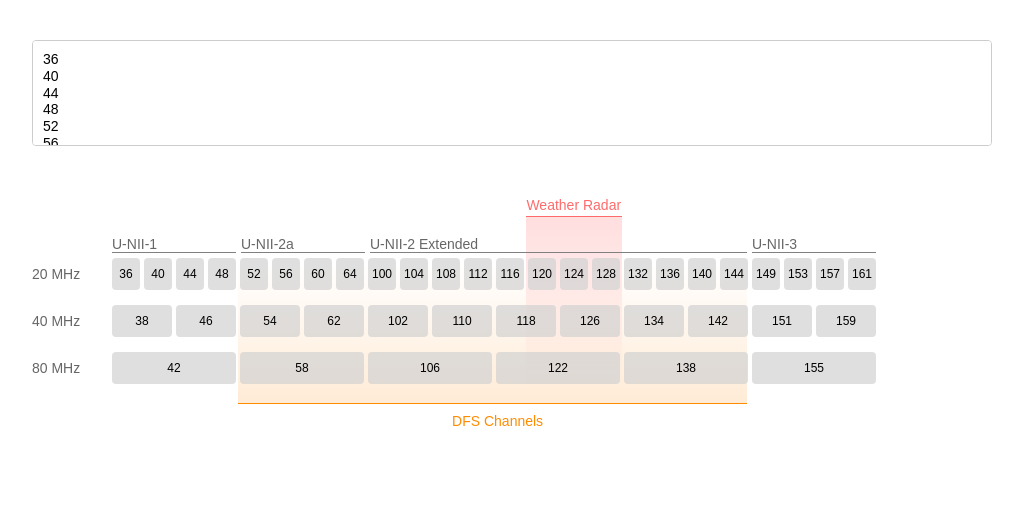
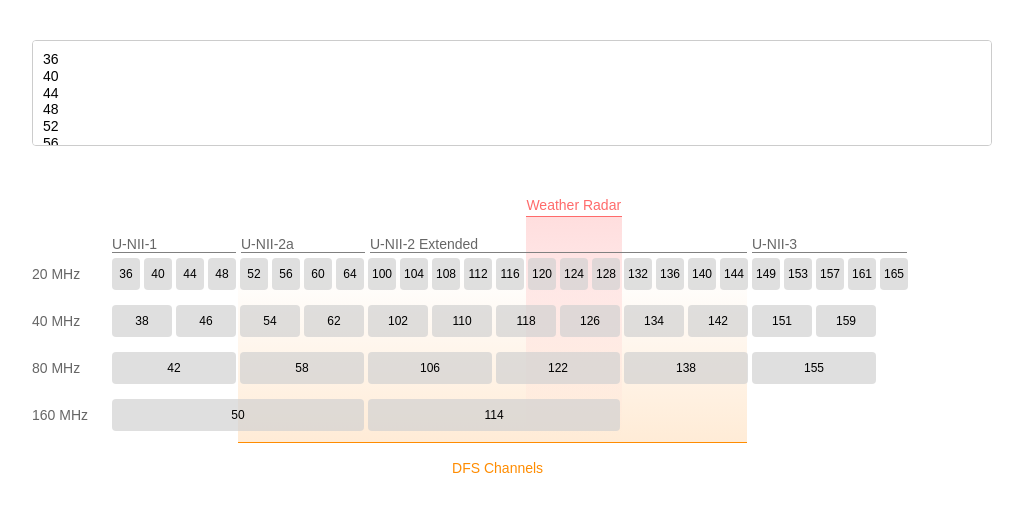
Before and after one commit to jill1180/Interactive_Channel_Diagram, a plain HTML site: page index.html in a window 1280 px wide. Shown: the whole page, without its empty margins (128-1151 px from the left). Drawn offline with Linux system fonts and the light colour scheme.

Commit message:
Add files via upload

```diff
--- a/index.html
+++ b/index.html
@@ -32,7 +32,6 @@
 
         .diagram {
             position: relative;
-/*            overflow-x: auto;*/
             padding-bottom: 40px;
         }
 
@@ -45,7 +44,6 @@
         }
 
         .band-header {
-/*            flex: 1;*/
             z-index: 10;
             margin-right: 5px;
         }
@@ -60,7 +58,7 @@
             width: 377px;
         }
         .band-header.unii3, .unii3::before {
-            width: 124px;
+            width: 155px;
         }
 
         .band-header::before {
@@ -75,7 +73,6 @@
             align-items: center;
             margin-bottom: 15px;
             min-width: 900px;
-/*            position: relative;*/
         }
 
         .row-label {
@@ -88,10 +85,9 @@
         .channels {
             display: flex;
             flex: 1;
-            gap: 4px; /* 間隔 */
+            gap: 4px;
         }
 
-        /* DFS Channels BG */
         .dfs-background {
             position: absolute;
             left: 21.5%;
@@ -113,11 +109,10 @@
             font-size: 14px;
         }
 
-        /* Channel width setting */
         .channel-group {
             display: flex;
-            width: 60px; /* 縮減寬度 */
-            gap: 4px; /* 統一間隔 */
+/*            width: 60px;*/
+            gap: 4px;
         }
 
         .channel-20mhz {
@@ -132,11 +127,11 @@
             transition: background-color 0.3s;
             position: relative;
             z-index: 2;
-            width: 28px; /* (60px - 4px) / 2 */
+            width: 28px;
         }
 
         .channel-40mhz {
-            width: 60px; /* 對應兩個 20MHz Width */
+            width: 60px;
             height: 32px;
             background: var(--main-bg-color);
             display: flex;
@@ -150,7 +145,21 @@
         }
 
         .channel-80mhz {
-            width: 124px; /* (60px * 2) + 4px */
+            width: 124px;
+            height: 32px;
+            background: var(--main-bg-color);
+            display: flex;
+            align-items: center;
+            justify-content: center;
+            font-size: 12px;
+            border-radius: 4px;
+            transition: background-color 0.3s;
+            position: relative;
+            z-index: 2;
+        }
+
+        .channel-160mhz {
+            width: 252px;
             height: 32px;
             background: var(--main-bg-color);
             display: flex;
@@ -272,6 +281,14 @@
                 </div>
             </div>
 
+            <div class="channel-row">
+                <div class="row-label">160 MHz</div>
+                <div class="channels" id="channels160MHz">
+                    <div class="channel-160mhz" id="channel50">50</div>
+                    <div class="channel-160mhz" id="channel114">114</div>
+                </div>
+            </div>
+
             <div class="weather-radar"></div>
         </div>
     </div>
@@ -306,13 +323,22 @@
             '155': ['149', '153', '157', '161']
         };
 
+        // Channel groups for 160MHz activation
+        const channelGroups160MHz = {
+            '50': ['36', '40', '44', '48', '52', '56', '60', '64'],
+            '114': ['100', '104', '108', '112', '116', '120', '124', '128']
+        };
+
         // Generate 20MHz channels
         const generateChannels = () => {
-            const channelNumbers = [36, 40, 44, 48, 52, 56, 60, 64, 100, 104, 108, 112,
-                                  116, 120, 124, 128, 132, 136, 140, 144, 149, 153, 157, 161];
+            const channelNumbers = [
+                36, 40, 44, 48, 52, 56, 60, 64,
+                100, 104, 108, 112, 116, 120, 124, 128,
+                132, 136, 140, 144, 149, 153, 157, 161, 165
+            ];
 
-            // 將頻道分組顯示
-            for (let i = 0; i < channelNumbers.length; i += 2) {
+            // Special handling for the last channel (165) since it's alone
+            for (let i = 0; i < channelNumbers.length - 1; i += 2) {
                 const group = document.createElement('div');
                 group.className = 'channel-group';
 
@@ -330,6 +356,18 @@
                 group.appendChild(channel2);
                 channels20MHz.appendChild(group);
             }
+
+            // Add channel 165 separately
+            const lastGroup = document.createElement('div');
+            lastGroup.className = 'channel-group';
+
+            const lastChannel = document.createElement('div');
+            lastChannel.className = 'channel-20mhz';
+            lastChannel.textContent = '165';
+            lastChannel.id = 'channel165';
+
+            lastGroup.appendChild(lastChannel);
+            channels20MHz.appendChild(lastGroup);
         };
 
         // Check if all channels in an array are selected
@@ -364,6 +402,15 @@
                         areChannelsSelected(requiredChannels, selectedValues));
                 }
             });
+
+            // Update 160MHz channels
+            Object.entries(channelGroups160MHz).forEach(([channel160MHz, requiredChannels]) => {
+                const channel160Element = document.getElementById(`channel${channel160MHz}`);
+                if (channel160Element) {
+                    channel160Element.classList.toggle('active',
+                        areChannelsSelected(requiredChannels, selectedValues));
+                }
+            });
         };
 
         // Initialize
```
